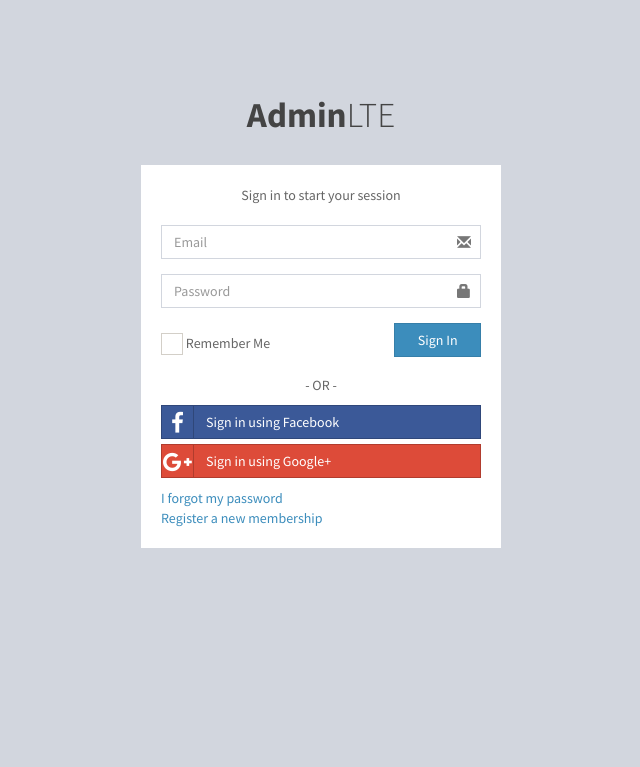
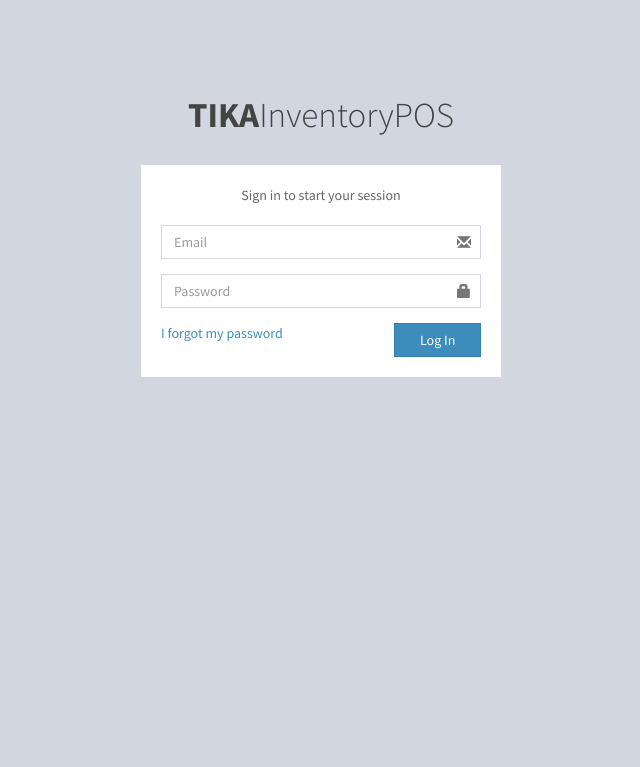
Before and after one commit to ingafter60/POSNew, a PHP site: page / in a window 1280 px wide. Shown: the top 767 px of the page, without its empty margins (319-959 px from the left). Run offline with PHP 8.4, Linux system fonts and the light colour scheme; some libraries are stand-ins or nearby versions.

Commit message:
41. Login Page Setup (finish)

```diff
--- a/index.php
+++ b/index.php
@@ -3,19 +3,20 @@
 <head>
   <meta charset="utf-8">
   <meta http-equiv="X-UA-Compatible" content="IE=edge">
-  <title>AdminLTE 2 | Log in</title>
+  <title>Tika | Login</title>
   <!-- Tell the browser to be responsive to screen width -->
   <meta content="width=device-width, initial-scale=1, maximum-scale=1, user-scalable=no" name="viewport">
-  <!-- Bootstrap 3.3.7 -->
-  <link rel="stylesheet" href="../../bower_components/bootstrap/dist/css/bootstrap.min.css">
+  <link rel="stylesheet" href="assets/bootstrap/css/bootstrap.min.css">
   <!-- Font Awesome -->
-  <link rel="stylesheet" href="../../bower_components/font-awesome/css/font-awesome.min.css">
+  <link rel="stylesheet" href="assets/font-awesome/css/font-awesome.min.css">
   <!-- Ionicons -->
-  <link rel="stylesheet" href="../../bower_components/Ionicons/css/ionicons.min.css">
+  <link rel="stylesheet" href="assets/Ionicons/css/ionicons.min.css">
   <!-- Theme style -->
-  <link rel="stylesheet" href="../../dist/css/AdminLTE.min.css">
-  <!-- iCheck -->
-  <link rel="stylesheet" href="../../plugins/iCheck/square/blue.css">
+  <link rel="stylesheet" href="assets/AdminLTE/css/AdminLTE.min.css">
+  <!-- AdminLTE Skins. We have chosen the skin-blue for this starter
+        page. However, you can choose any other skin. Make sure you
+        apply the skin class to the body tag so the changes take effect. -->
+  <link rel="stylesheet" href="assets/AdminLTE/css/skins/skin-blue.min.css">
 
   <!-- HTML5 Shim and Respond.js IE8 support of HTML5 elements and media queries -->
   <!-- WARNING: Respond.js doesn't work if you view the page via file:// -->
@@ -30,68 +31,45 @@
 <body class="hold-transition login-page">
 <div class="login-box">
   <div class="login-logo">
-    <a href="../../index2.html"><b>Admin</b>LTE</a>
+    <a href="index.php"><b>TIKA</b>InventoryPOS</a>
   </div>
   <!-- /.login-logo -->
   <div class="login-box-body">
     <p class="login-box-msg">Sign in to start your session</p>
 
-    <form action="../../index2.html" method="post">
+    <form action="" method="post">
       <div class="form-group has-feedback">
-        <input type="email" class="form-control" placeholder="Email">
+        <input type="email" class="form-control" placeholder="Email" name="txt_email" required>
         <span class="glyphicon glyphicon-envelope form-control-feedback"></span>
       </div>
       <div class="form-group has-feedback">
-        <input type="password" class="form-control" placeholder="Password">
+        <input type="password" class="form-control" placeholder="Password" name="txt_password" required>
         <span class="glyphicon glyphicon-lock form-control-feedback"></span>
       </div>
       <div class="row">
         <div class="col-xs-8">
-          <div class="checkbox icheck">
-            <label>
-              <input type="checkbox"> Remember Me
-            </label>
-          </div>
+          <a href="#">I forgot my password</a><br>
         </div>
         <!-- /.col -->
         <div class="col-xs-4">
-          <button type="submit" class="btn btn-primary btn-block btn-flat">Sign In</button>
+          <button type="submit" class="btn btn-primary btn-block btn-flat" name="btn_login">Log In</button>
         </div>
         <!-- /.col -->
       </div>
     </form>
-
-    <div class="social-auth-links text-center">
-      <p>- OR -</p>
-      <a href="#" class="btn btn-block btn-social btn-facebook btn-flat"><i class="fa fa-facebook"></i> Sign in using
-        Facebook</a>
-      <a href="#" class="btn btn-block btn-social btn-google btn-flat"><i class="fa fa-google-plus"></i> Sign in using
-        Google+</a>
-    </div>
-    <!-- /.social-auth-links -->
-
-    <a href="#">I forgot my password</a><br>
-    <a href="register.html" class="text-center">Register a new membership</a>
-
   </div>
   <!-- /.login-box-body -->
 </div>
 <!-- /.login-box -->
 
 <!-- jQuery 3 -->
-<script src="../../bower_components/jquery/dist/jquery.min.js"></script>
+<script src="assets/jquery/jquery.min.js"></script>
 <!-- Bootstrap 3.3.7 -->
-<script src="../../bower_components/bootstrap/dist/js/bootstrap.min.js"></script>
+<script src="assets/bootstrap/js/bootstrap.min.js"></script>
 <!-- iCheck -->
-<script src="../../plugins/iCheck/icheck.min.js"></script>
-<script>
-  $(function () {
-    $('input').iCheck({
-      checkboxClass: 'icheckbox_square-blue',
-      radioClass: 'iradio_square-blue',
-      increaseArea: '20%' /* optional */
-    });
-  });
-</script>
+<script src="assets/plugins/iCheck/icheck.min.js"></script>
+<!-- Optionally, you can add Slimscroll and FastClick plugins.
+     Both of these plugins are recommended to enhance the
+     user experience. -->
 </body>
 </html>
```
